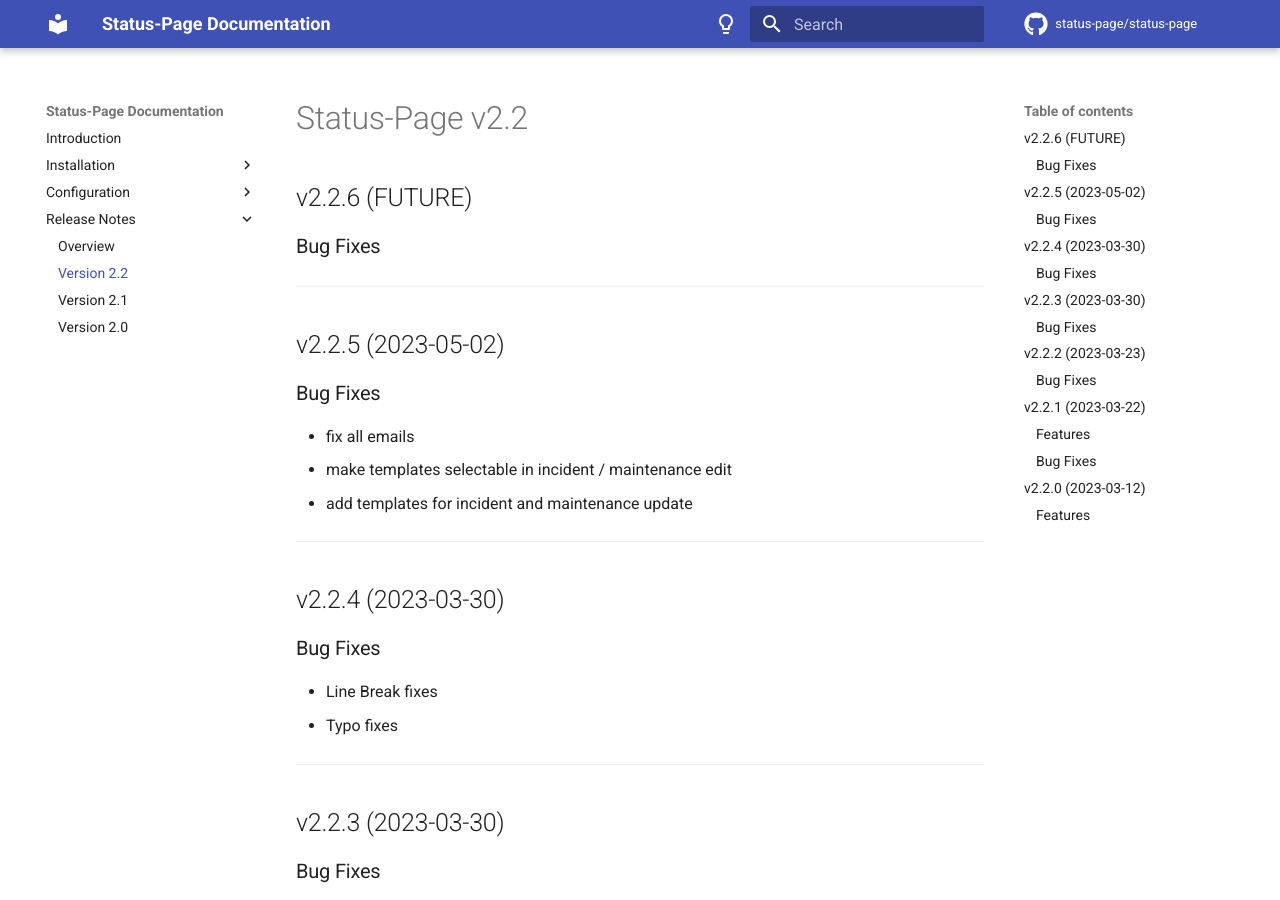
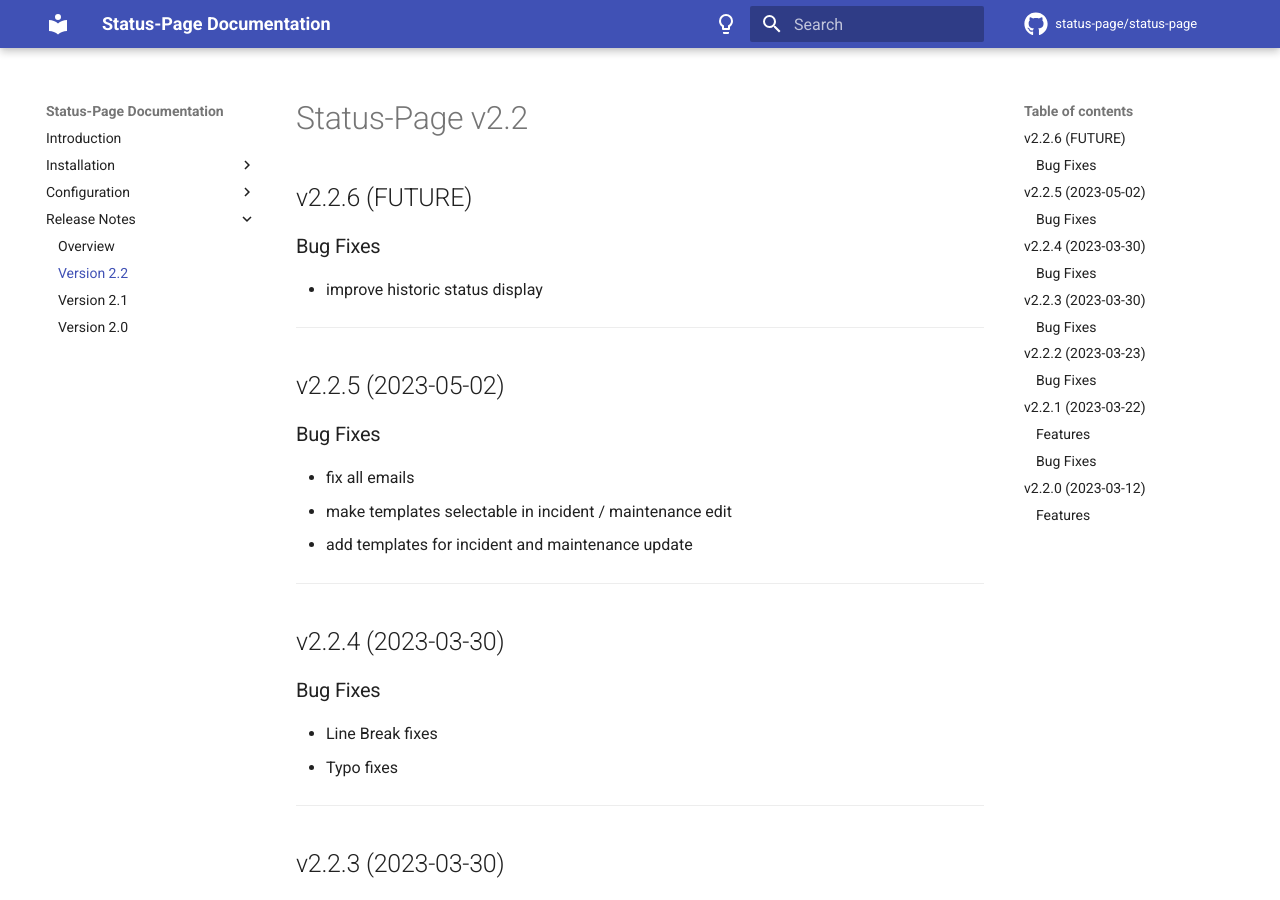
Before and after one commit to Status-Page/Status-Page, an MkDocs documentation site: the page built from docs/release-notes/version-2.2.md, in a window 1280 px wide and 900 px high. Built offline with MkDocs 1.6.1 and Material for MkDocs 9.7.7, drawn with Linux system fonts in a browser that asks for light colours; comment, search, counter and statistics services are not loaded.

Commit message:
chore: changelog

```diff
--- a/docs/release-notes/version-2.2.md
+++ b/docs/release-notes/version-2.2.md
@@ -3,6 +3,7 @@
 ## v2.2.6 (FUTURE)
 
 ### Bug Fixes
+* improve historic status display
 
 ---
 
```
